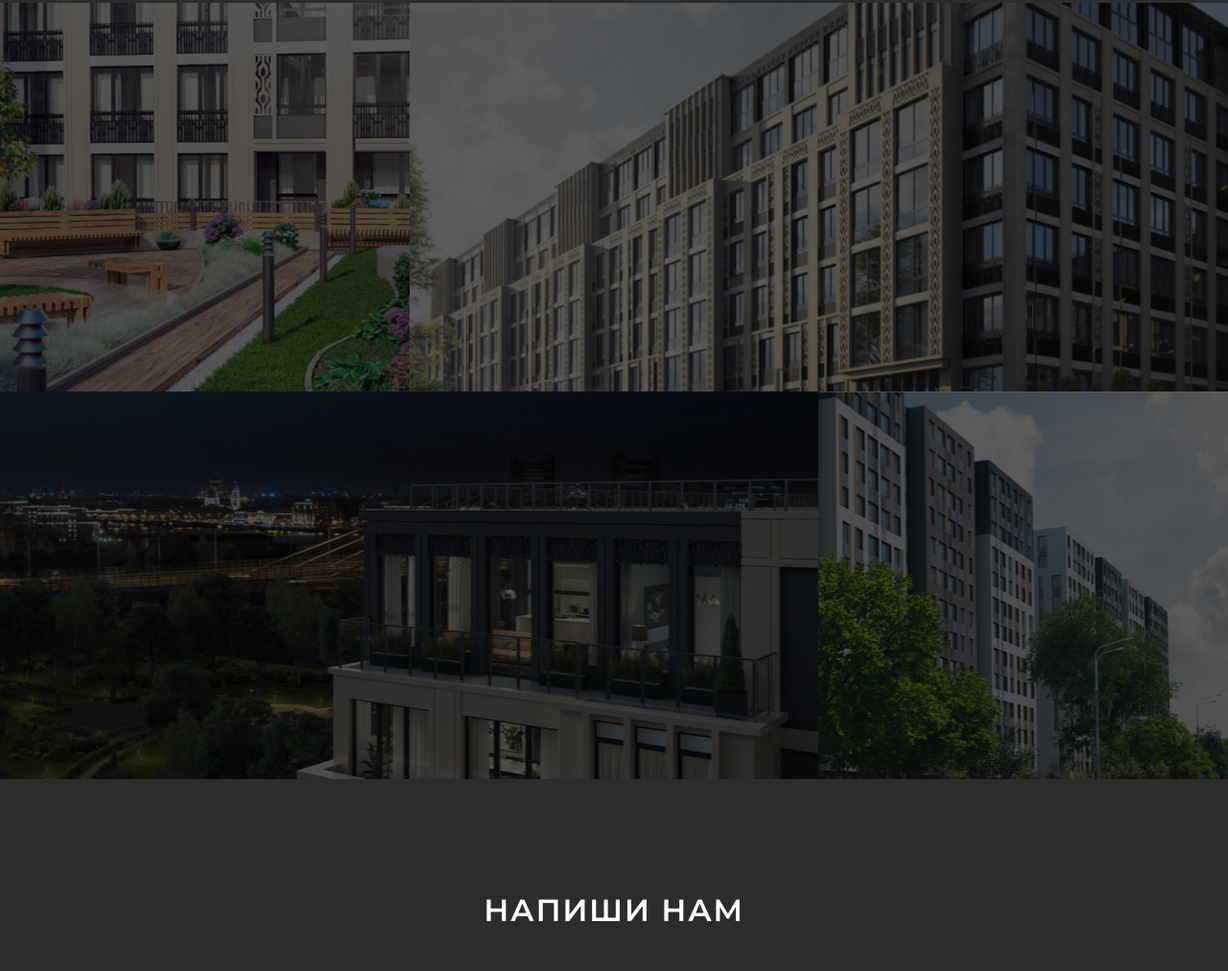
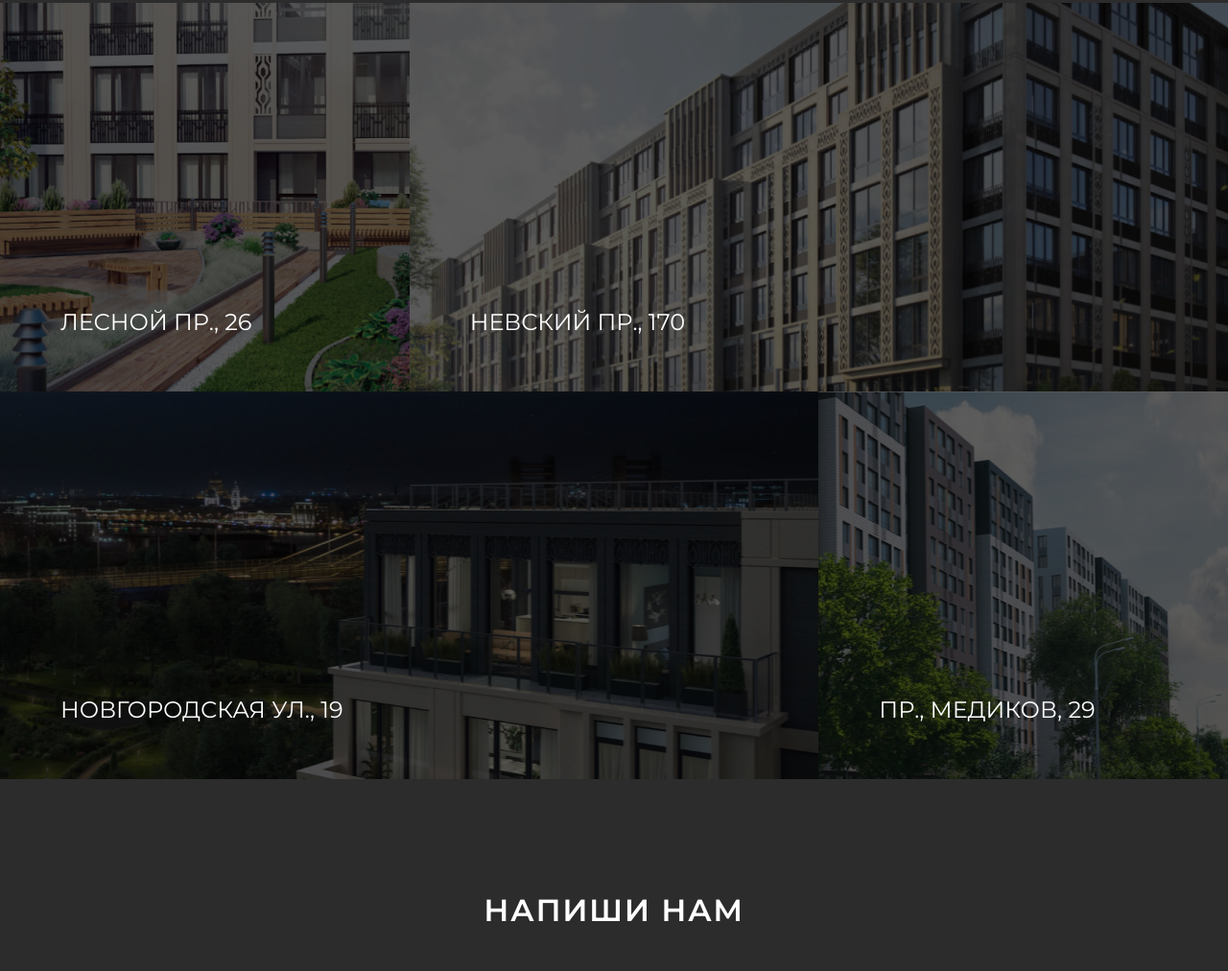
Before and after one commit to Vetochkaanna/site, a plain HTML site: page index.html in a window 1280 px wide. Shown: the part 1572-2584 px from the top of the page at 96% size. Drawn offline with Linux system fonts and the light colour scheme.

Commit message:
картинки

```diff
--- a/css/style.css
+++ b/css/style.css
@@ -341,10 +341,28 @@ background-size: cover;
 .address4{
   background-image: url(../img/4.jpg);
 }
+.text_bloc{
+  text-transform: uppercase;
+  font-family:'Montserrat', sans-serif;
+  font-size: 24px;
+  line-height: 29px;
+  color: rgb(255, 255, 255);
+}
+.text_address{
+display: flex;
+width: 100%;
+height: 100%;
+align-items: flex-end;
+padding-left: 63px;
+padding-bottom: 58px;
+background-color: rgba(0, 0, 0, 0.63);
+}
 .img_fon{
   width: 100%;
-  height: 100%;
+  /* height: 100%; */
   background-color: rgba(0, 0, 0, 0.63);
+}
+
 }
 @media (max-width: 576px){
   .address2, .address3{
--- a/index.html
+++ b/index.html
@@ -98,11 +98,18 @@
 
 <!-- БЛОК С КАРТИНКАМИ -->
   <div class="bloc_imgs">
+
 <div class="imgs">
   <div class="address1">
+    <div class="text_address">
+      <h3 class="text_bloc">Лесной пр., 26</h3>
+    </div>
     <div class="img_fon"></div>
   </div>
-  <div class="address2">
+<div class="address2">
+  <div class="text_address">
+    <h3 class="text_bloc">Невский пр., 170</h3>
+  </div>
     <div class="img_fon"></div>
 
   </div>
@@ -110,17 +117,27 @@
 </div>
 <div class="imgs">
 <div class="address3">
+  <div class="text_address">
+    <h3 class="text_bloc">Новгородская ул., 19</h3>
+  </div>
   <div class="img_fon"></div>
 
 </div>
 <div class="address4">
+  <div class="text_address">
+    <h3 class="text_bloc">пр., Медиков, 29</h3>
+  </div>
   <div class="img_fon"></div>
 
 </div>
 </div>
 
-</div
-  <!-- блок напиши нам -->
+</div>
+
+
+<!-- напиши нам -->
+
+
 
   <div class="contacts">
     <div class="contactsBlock">
```
